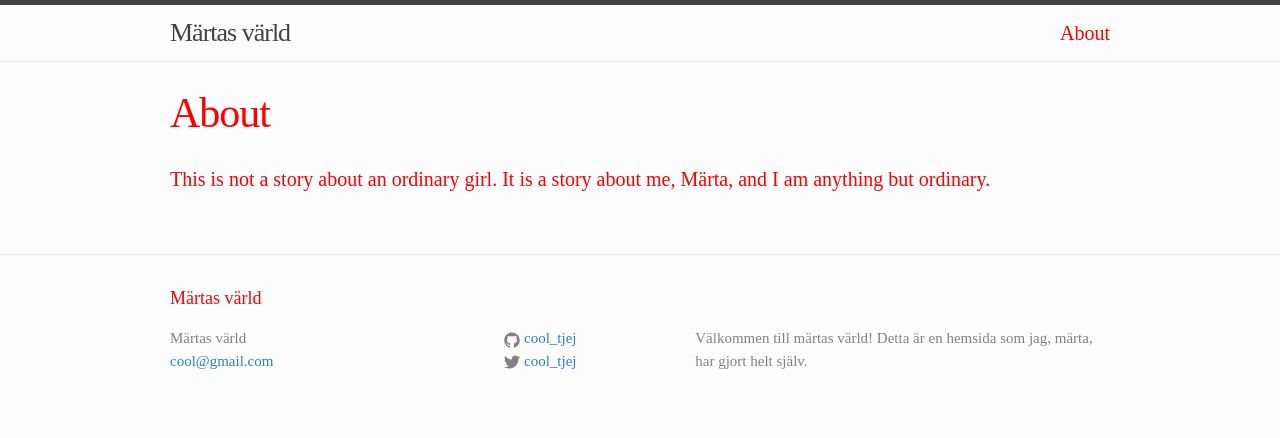
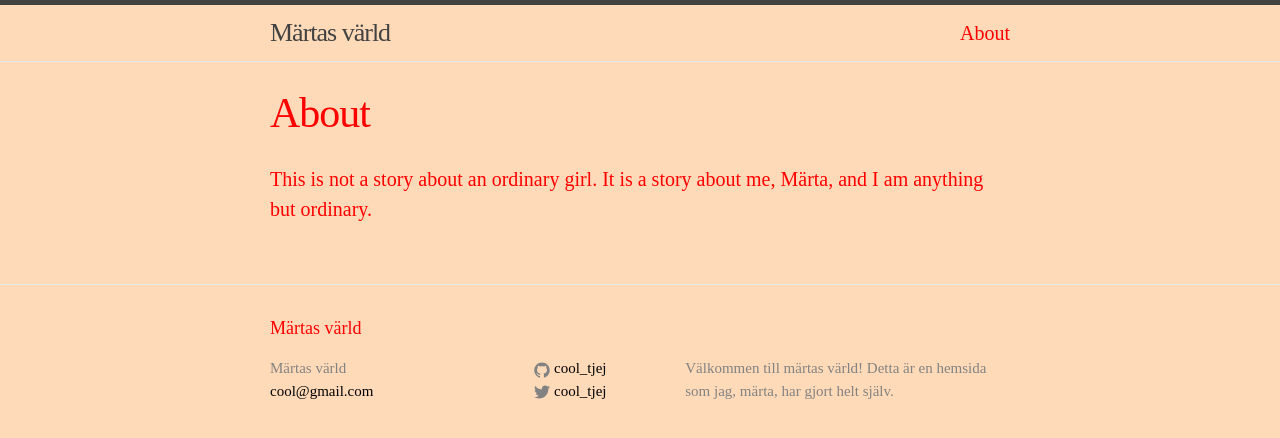
Before and after one commit to martan8/martan8.github.io, a Jekyll site: the page built from about.md, in a window 1280 px wide. Shown: the top 438 px of the page. Built offline with Jekyll 4.4.1, drawn with Linux system fonts in a browser that asks for light colours.

Commit message:
Update main.scss

```diff
--- a/css/main.scss
+++ b/css/main.scss
@@ -15,15 +15,15 @@ $base-line-height: 1.5;
 $spacing-unit:     30px;
 
 $text-color:       #FF0000;
-$background-color: #fdfdfd;
-$brand-color:      #2a7ae2;
+$background-color: #FFDAB9;
+$brand-color:      #000000;
 
 $grey-color:       #828282;
 $grey-color-light: lighten($grey-color, 40%);
 $grey-color-dark:  darken($grey-color, 25%);
 
 // Width of the content area
-$content-width:    1000px;
+$content-width:    800px;
 
 $on-palm:          600px;
 $on-laptop:        800px;
```
